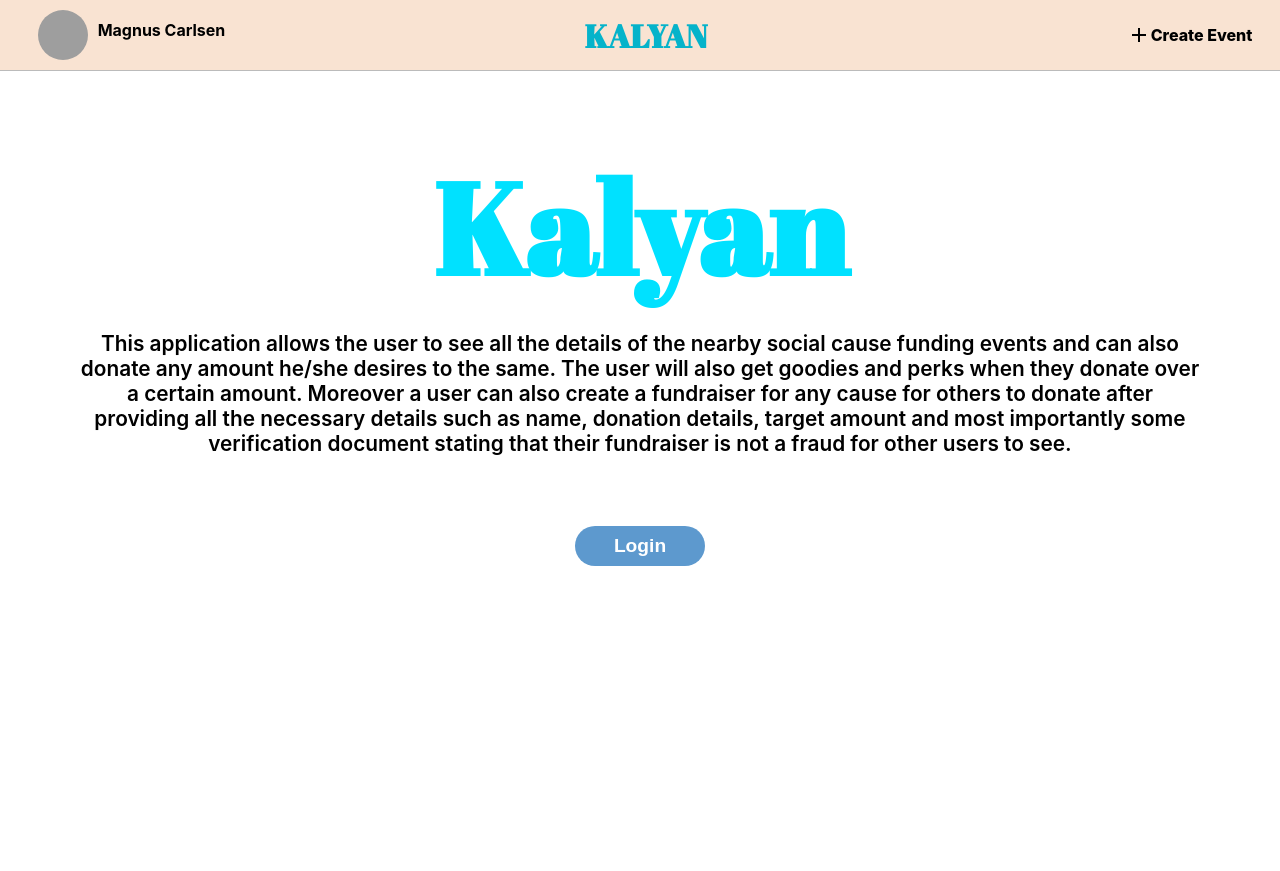
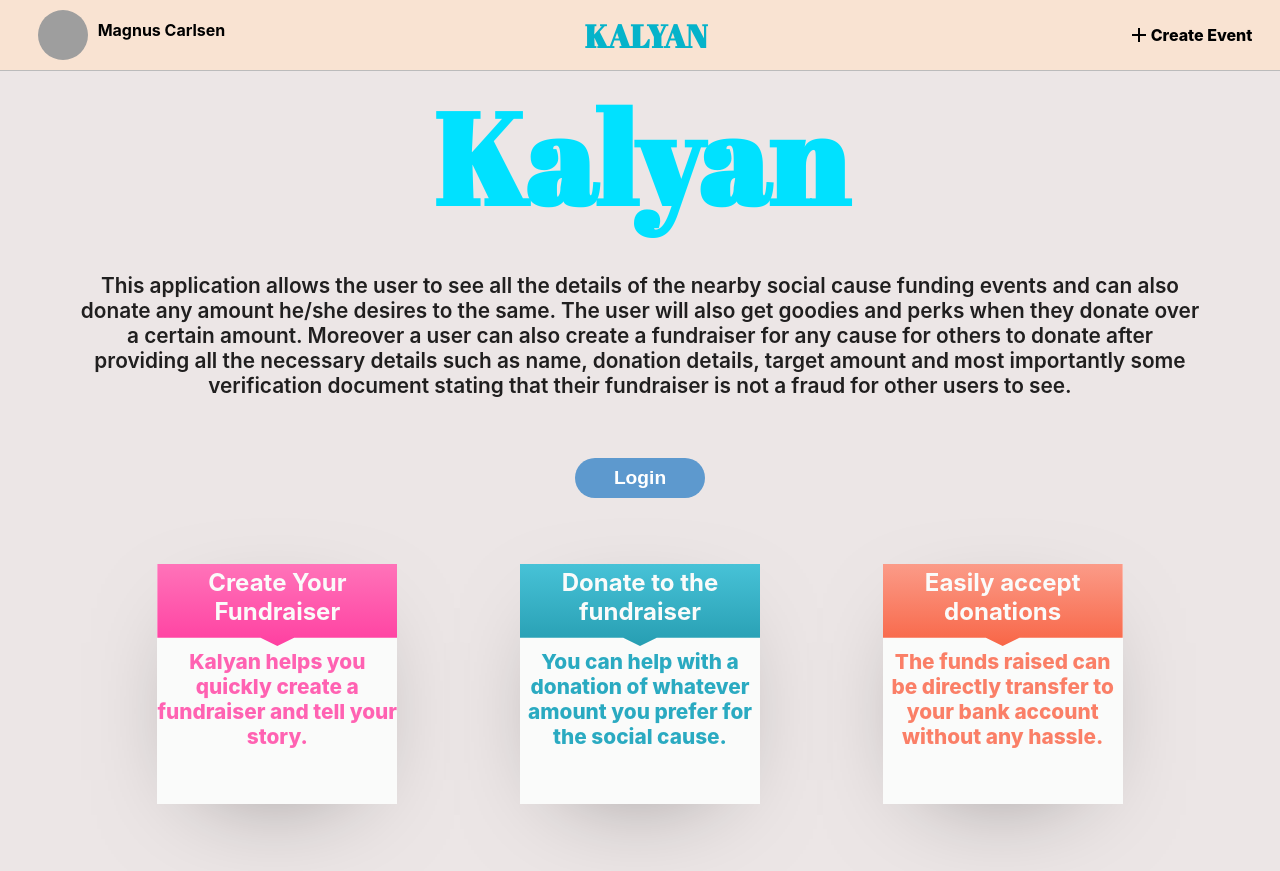
Before and after one commit to vaibhavkedia/PACT, a React (Create React App) app in the folder frontend/: page / in a window 1280 px wide. Built offline with nearby package versions, Linux system fonts and the light colour scheme; grey boxes are pictures that could not be loaded.

Commit message:
Added cards in Landing page...

```diff
--- a/frontend/src/pages/LandingPage/LandingPage.css
+++ b/frontend/src/pages/LandingPage/LandingPage.css
@@ -1,9 +1,10 @@
 .landing-card {
   width: 100vw;
-  min-height: 90vh;
+  min-height: 100vh;
   margin: auto;
   position: relative;
   box-shadow: 0px 8px 20px -20px grey;
+  background: rgb(236, 230, 230);
 }
 
 .landing-card .landing-card__head {
@@ -15,14 +16,14 @@
   color: rgb(0, 225, 255);
   font-size: 8rem;
   font-weight: 600;
-  margin-top: 70px;
-  margin-bottom: 18px;
   font-family: "Abril Fatface", cursive;
 }
 
 .landing-card .landing-card__head .landing-desc {
   font-size: 1.3rem;
   font-weight: 600;
+  margin-top: 30px;
+  color: rgb(32, 31, 31);
 }
 
 .landing-card .landing-card__head .landing-card__ctr {
@@ -34,8 +35,9 @@
 .landing-card .landing-card__head .landing-card__ctr .landing-card__btn {
   border: none;
   color: white;
-  margin-top: 70px;
+  margin-top: 60px;
   min-width: 130px;
+  margin-bottom: 50px;
   min-height: 40px;
   font-size: 1.2rem;
   font-weight: bold;
@@ -44,3 +46,97 @@
   cursor: pointer;
   justify-content: center;
 }
+
+.card-area {
+  align-items: center;
+  display: flex;
+  flex-wrap: nowrap;
+  height: 100%;
+  justify-content: space-evenly;
+  padding: 1rem;
+  margin-top: 120px;
+}
+
+.card-section {
+  align-items: center;
+  display: flex;
+  height: 100%;
+  justify-content: center;
+  width: 100%;
+}
+
+.card-front__heading {
+  font-size: 1.5rem;
+  margin-top: 0.25rem;
+}
+
+.card-front__text-view {
+  font-size: 1.3rem;
+  font-weight: 800;
+  margin-top: 0.2rem;
+}
+
+.card {
+  background-color: rgba(0, 0, 0, 0.05);
+  box-shadow: -0.1rem 1.7rem 6.6rem -3.2rem rgba(0, 0, 0, 0.5);
+  height: 15rem;
+  position: relative;
+  width: 15rem;
+}
+
+.card-front {
+  backface-visibility: hidden;
+  height: 100%;
+  left: 0;
+  position: absolute;
+  top: 0;
+  width: 100%;
+}
+
+.card-front {
+  background-color: #fafbfa;
+  height: 15rem;
+  width: 15rem;
+}
+
+.card-front__tp {
+  align-items: center;
+  clip-path: polygon(0 0, 100% 0, 100% 90%, 57% 90%, 50% 100%, 43% 90%, 0 90%);
+  display: flex;
+  flex-direction: column;
+  color: #fafbfa;
+}
+
+.card-front__bt {
+  align-items: center;
+  display: flex;
+  justify-content: center;
+}
+
+.card-front__tp--create {
+  background: linear-gradient(to bottom, #ff73b9, #ff40a1);
+}
+
+.card-front__tp--donate {
+  background: linear-gradient(to bottom, #47c2d7, #279eb2);
+}
+
+.card-front__tp--accept {
+  background: linear-gradient(to bottom, #fb9b88, #f86647);
+}
+
+.card-front__text-view--create {
+  color: #ff62b2;
+}
+
+.card-front__text-view--donate {
+  color: #2aaac1;
+}
+
+.card-front__text-view--accept {
+  color: #fa7f67;
+}
+
+.card-front__text-view--camping {
+  color: #00b97c;
+}
--- a/frontend/src/pages/LandingPage/LandingPage.jsx
+++ b/frontend/src/pages/LandingPage/LandingPage.jsx
@@ -17,9 +17,66 @@ const LandingPage = () => {
             target amount and most importantly some verification document
             stating that their fundraiser is not a fraud for other users to see.
           </div>
+
           <div className="landing-card__ctr">
             <button className="landing-card__btn">Login</button>
           </div>
+
+          <section className="card-area">
+            <section className="card-section">
+              <div className="card">
+                <div className="card-front">
+                  <div className="card-front__tp card-front__tp--create">
+                    <h2 className="card-front__heading">
+                      Create Your Fundraiser
+                    </h2>
+                  </div>
+                  <div className="card-front__bt">
+                    <p className="card-front__text-view card-front__text-view--create">
+                      Kalyan helps you quickly create a fundraiser and tell your
+                      story.
+                    </p>
+                  </div>
+                </div>
+              </div>
+            </section>
+
+            <section className="card-section">
+              <div className="card">
+                <div className="card-front">
+                  <div className="card-front__tp card-front__tp--donate">
+                    <h2 className="card-front__heading">
+                      Donate to the fundraiser
+                    </h2>
+                  </div>
+                  <div className="card-front__bt">
+                    <p className="card-front__text-view card-front__text-view--donate">
+                      You can help with a donation of whatever amount you prefer
+                      for the social cause.
+                    </p>
+                  </div>
+                </div>
+              </div>
+            </section>
+
+            <section className="card-section">
+              <div className="card">
+                <div className="card-front">
+                  <div className="card-front__tp card-front__tp--accept">
+                    <h2 className="card-front__heading">
+                      Easily accept donations
+                    </h2>
+                  </div>
+                  <div className="card-front__bt">
+                    <p className="card-front__text-view card-front__text-view--accept">
+                      The funds raised can be directly transfer to your bank
+                      account without any hassle.
+                    </p>
+                  </div>
+                </div>
+              </div>
+            </section>
+          </section>
         </div>
       </div>
     </>
```
